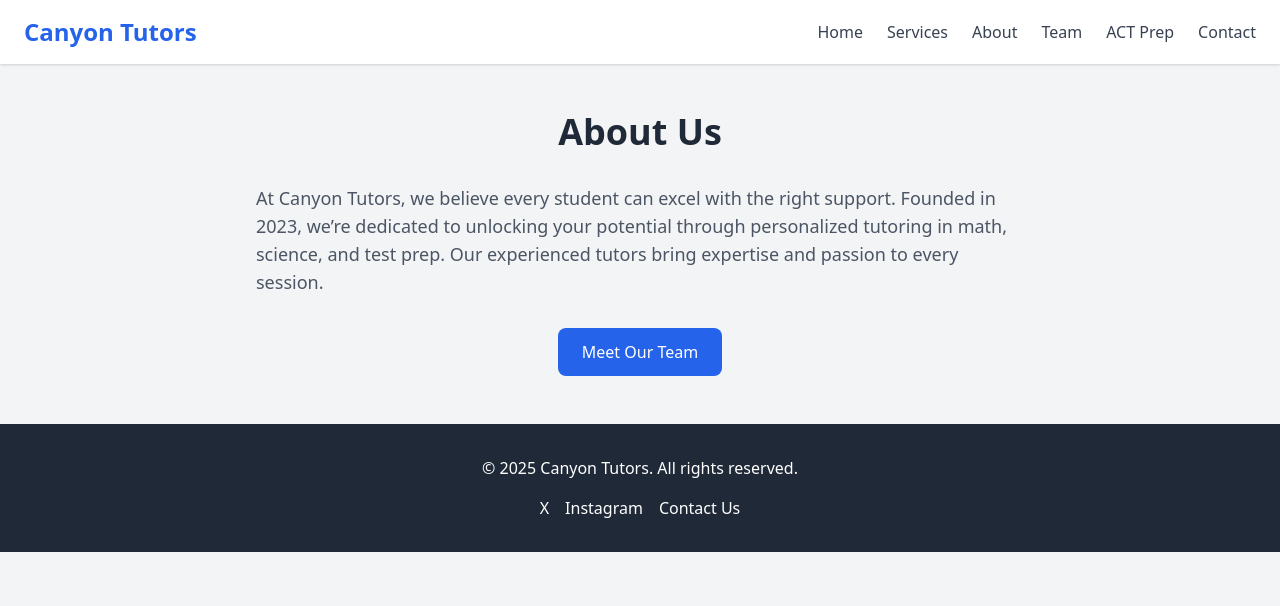
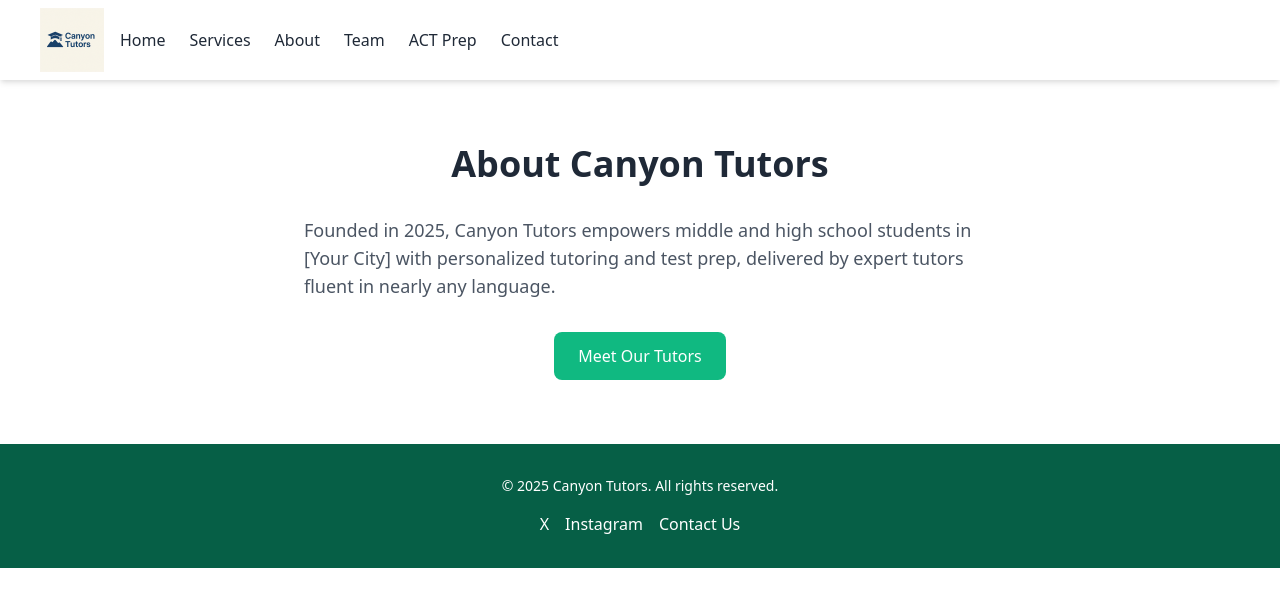
Before and after one commit to reedlaker1-ctrl/Canyon-tutors, a plain HTML site: page about.html in a window 1280 px wide. Drawn offline with nearby package versions, Linux system fonts and the light colour scheme; files that its build step writes are made by us from their sources.

Commit message:
Update about.html

```diff
--- a/about.html
+++ b/about.html
@@ -3,54 +3,60 @@
 <head>
   <meta charset="UTF-8">
   <meta name="viewport" content="width=device-width, initial-scale=1.0">
-  <meta name="description" content="Learn about Canyon Tutors in [Your City]. We provide personalized tutoring to unlock every student’s potential.">
+  <meta name="description" content="Learn about Canyon Tutors in [Your City]. Expert tutoring for middle school, high school, and test prep.">
+  <meta name="keywords" content="about Canyon Tutors, tutoring, [Your City], academic support">
+  <meta name="author" content="Canyon Tutors">
   <title>Canyon Tutors - About Us</title>
+  <link rel="icon" type="image/png" href="assets/img/logo.png">
   <link href="https://cdn.jsdelivr.net/npm/tailwindcss@2.2.19/dist/tailwind.min.css" rel="stylesheet">
-  <link rel="stylesheet" href="styles.css">
-  <script src="script.js" defer></script>
+  <link rel="stylesheet" href="assets/css/styles.css">
+  <script src="assets/js/main.js" defer></script>
 </head>
-<body class="bg-gray-100 font-sans">
-  <header class="bg-white shadow sticky top-0 z-50">
-    <nav class="container mx-auto flex justify-between items-center py-4 px-6">
-      <a href="index.html" class="text-2xl font-bold text-blue-600">Canyon Tutors</a>
-      <div class="hidden md:flex space-x-6">
-        <a href="index.html" class="text-gray-700 hover:text-blue-600 font-medium">Home</a>
-        <a href="services.html" class="text-gray-700 hover:text-blue-600 font-medium">Services</a>
-        <a href="about.html" class="text-gray-700 hover:text-blue-600 font-medium">About</a>
-        <a href="team.html" class="text-gray-700 hover:text-blue-600 font-medium">Team</a>
-        <a href="act-prep.html" class="text-gray-700 hover:text-blue-600 font-medium">ACT Prep</a>
-        <a href="contact.html" class="text-gray-700 hover:text-blue-600 font-medium">Contact</a>
+<body class="bg-white font-sans antialiased">
+  <header class="bg-white shadow-md sticky top-0 z-50">
+    <nav class="container mx-auto flex items-center justify-between h-20 px-4 sm:px-6 md:px-10">
+      <div class="flex items-center space-x-4">
+        <a href="index.html">
+          <img src="assets/img/logo.png" alt="Canyon Tutors Logo" class="h-20 sm:h-16">
+        </a>
+        <div class="hidden md:flex space-x-6">
+          <a href="index.html" class="text-gray-800 hover:text-green-500 font-medium transition">Home</a>
+          <a href="services.html" class="text-gray-800 hover:text-green-500 font-medium transition">Services</a>
+          <a href="about.html" class="text-gray-800 hover:text-green-500 font-medium transition">About</a>
+          <a href="team.html" class="text-gray-800 hover:text-green-500 font-medium transition">Team</a>
+          <a href="act-prep.html" class="text-gray-800 hover:text-green-500 font-medium transition">ACT Prep</a>
+          <a href="contact.html" class="text-gray-800 hover:text-green-500 font-medium transition">Contact</a>
+        </div>
       </div>
-      <button class="md:hidden text-2xl" onclick="toggleMenu()">☰</button>
+      <button class="md:hidden text-2xl focus:outline-none" onclick="toggleMenu()">☰</button>
     </nav>
-    <div id="mobile-menu" class="hidden md:hidden bg-white shadow">
-      <a href="index.html" class="block py-2 px-6 text-gray-700 hover:bg-blue-50">Home</a>
-      <a href="services.html" class="block py-2 px-6 text-gray-700 hover:bg-blue-50">Services</a>
-      <a href="about.html" class="block py-2 px-6 text-gray-700 hover:bg-blue-50">About</a>
-      <a href="team.html" class="block py-2 px-6 text-gray-700 hover:bg-blue-50">Team</a>
-      <a href="act-prep.html" class="block py-2 px-6 text-gray-700 hover:bg-blue-50">ACT Prep</a>
-      <a href="contact.html" class="block py-2 px-6 text-gray-700 hover:bg-blue-50">Contact</a>
+    <div id="mobile-menu" class="hidden md:hidden bg-white shadow-md">
+      <a href="index.html" class="block py-2 px-6 text-gray-800 hover:bg-green-50 transition text-center">Home</a>
+      <a href="services.html" class="block py-2 px-6 text-gray-800 hover:bg-green-50 transition text-center">Services</a>
+      <a href="about.html" class="block py-2 px-6 text-gray-800 hover:bg-green-50 transition text-center">About</a>
+      <a href="team.html" class="block py-2 px-6 text-gray-800 hover:bg-green-50 transition text-center">Team</a>
+      <a href="act-prep.html" class="block py-2 px-6 text-gray-800 hover:bg-green-50 transition text-center">ACT Prep</a>
+      <a href="contact.html" class="block py-2 px-6 text-gray-800 hover:bg-green-50 transition text-center">Contact</a>
     </div>
   </header>
 
   <main>
-    <section class="container mx-auto py-12 px-6">
-      <h1 class="text-3xl md:text-4xl font-bold text-gray-800 text-center mb-8">About Us</h1>
-      <p class="text-lg text-gray-600 max-w-3xl mx-auto mb-8">At Canyon Tutors, we believe every student can excel with the right support. Founded in 2023, we’re dedicated to unlocking your potential through personalized tutoring in math, science, and test prep. Our experienced tutors bring expertise and passion to every session.</p>
-      <!--<img src="team-photo.jpg" alt="Canyon Tutors team working with students" class="mx-auto max-w-full h-auto rounded-lg shadow">-->
+    <section class="container mx-auto py-16 px-6 sm:px-8 md:px-10">
+      <h1 class="text-2xl sm:text-3xl md:text-4xl font-bold text-gray-800 text-center mb-8">About Canyon Tutors</h1>
+      <p class="text-base sm:text-lg text-gray-600 max-w-2xl mx-auto mb-8">Founded in 2025, Canyon Tutors empowers middle and high school students in [Your City] with personalized tutoring and test prep, delivered by expert tutors fluent in nearly any language.</p>
       <div class="text-center mt-8">
-        <a href="team.html" class="inline-block bg-blue-600 text-white py-3 px-6 rounded-lg hover:bg-blue-700">Meet Our Team</a>
+        <a href="team.html" class="inline-block bg-green-500 text-white py-3 px-6 rounded-lg hover:bg-green-600 transform hover:scale-105 transition duration-300 w-full sm:w-auto">Meet Our Tutors</a>
       </div>
     </section>
   </main>
 
-  <footer class="bg-gray-800 text-white py-8">
-    <div class="container mx-auto px-6 text-center">
-      <p>&copy; 2025 Canyon Tutors. All rights reserved.</p>
+  <footer class="bg-green-800 text-white py-8">
+    <div class="container mx-auto px-6 sm:px-8 md:px-10 text-center">
+      <p class="text-sm">&copy; 2025 Canyon Tutors. All rights reserved.</p>
       <div class="mt-4 flex justify-center space-x-4">
-        <a href="https://x.com/CanyonTutors" class="hover:text-blue-400">X</a>
-        <a href="https://instagram.com/Canyon.Tutors" class="hover:text-blue-400">Instagram</a>
-        <a href="contact.html" class="hover:text-blue-400">Contact Us</a>
+        <a href="https://x.com/CanyonTutors" class="hover:text-green-300 transition">X</a>
+        <a href="https://instagram.com/canyon.tutors" class="hover:text-green-300 transition">Instagram</a>
+        <a href="contact.html" class="hover:text-green-300 transition">Contact Us</a>
       </div>
     </div>
   </footer>
```
